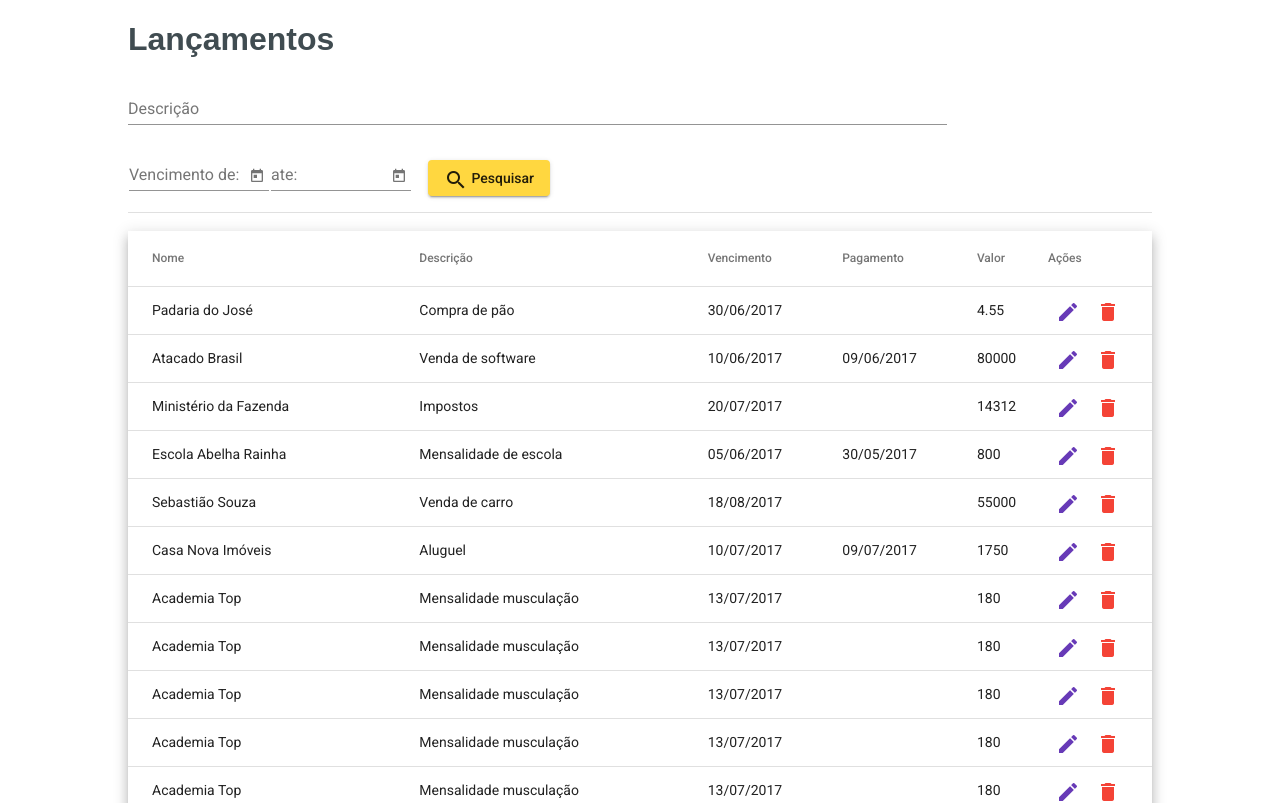
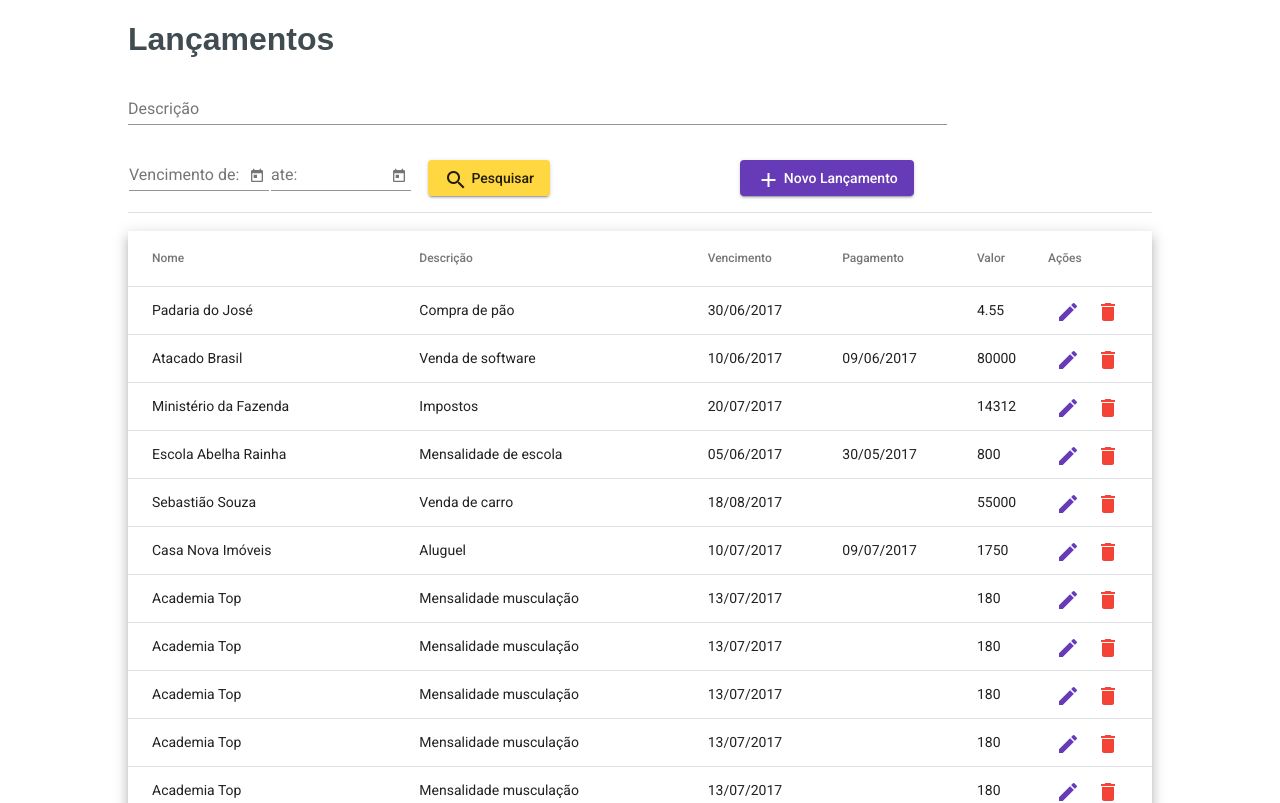
Before and after one commit to Uniliva/money-front-app, an Angular app: page / in a window 1280 px wide. Shown: the top 803 px of the page. Built offline with nearby package versions, Linux system fonts and the light colour scheme.

Commit message:
Adicionando botão de novo lançamento

```diff
--- a/src/app/app.component.css
+++ b/src/app/app.component.css
@@ -22,10 +22,11 @@
   width: 140px;
 }
 
-.pesquisar {
+.btn-pesquisar {
   margin-left: 15px;
 }
 
-.ajuste {
-    justify-content: stretch !important;
+.btn-lacamento {
+  justify-content: flex-end;
+
 }
--- a/src/app/app.component.html
+++ b/src/app/app.component.html
@@ -29,8 +29,13 @@
             </td>
 
             <td>
-              <button mat-raised-button color="accent" class="pesquisar">
+              <button mat-raised-button color="accent" class="btn-pesquisar">
                 <mat-icon>search</mat-icon> Pesquisar
+              </button>
+            </td>
+            <td >
+              <button mat-raised-button color="primary" class="btn-lacamento">
+                <mat-icon>add</mat-icon> Novo Lançamento
               </button>
             </td>
           </tr>
```
